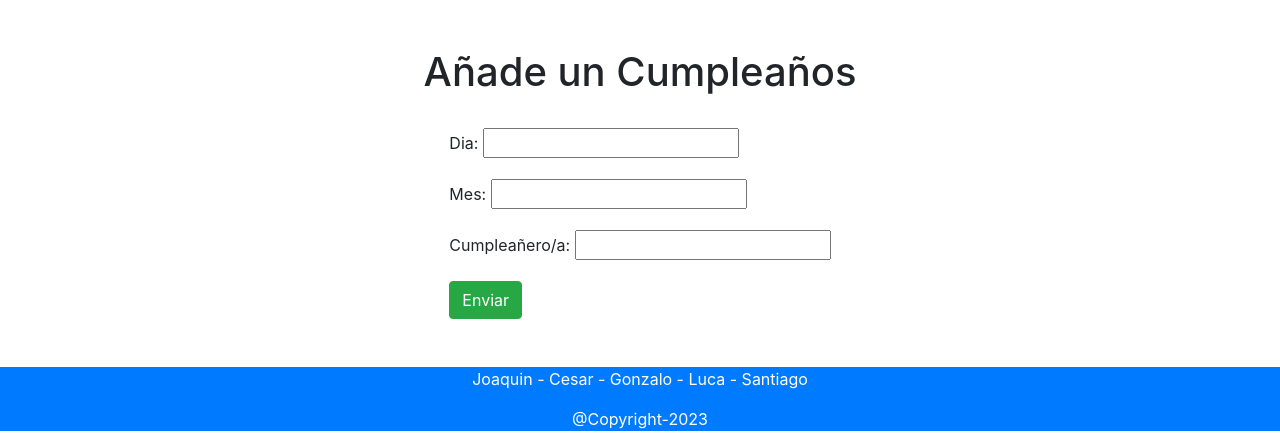
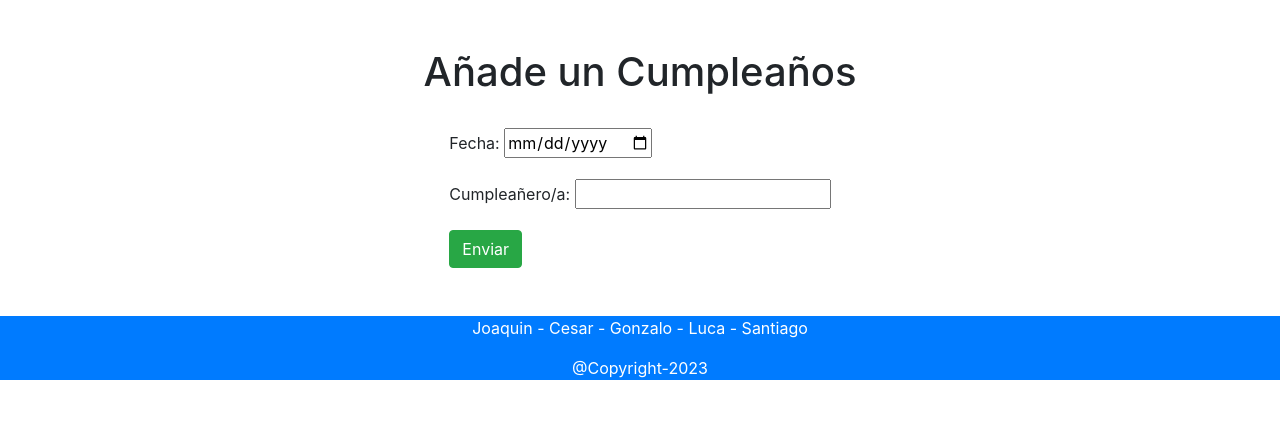
Before and after one commit to Joaco27/Olvidadizo, a Django app: page /cumple in a window 1280 px wide. Shown: the part 72-518 px from the top of the page. Run offline with Django 4.2, Linux system fonts and the light colour scheme; some libraries are stand-ins or nearby versions.

Commit message:
Cambio la fecha de cumpleaños

```diff
--- a/SISTEMA/APP/forms.py
+++ b/SISTEMA/APP/forms.py
@@ -6,20 +6,19 @@ from django.core.exceptions import ValidationError
 from django.forms import widgets
 
 class CumpleForm(forms.Form):
-    dia = forms.IntegerField(label= "Dia", required=True)
-    mes = forms.IntegerField(label= "Mes", required=True)
+    fecha = forms.DateField(label="Fecha", widget=forms.DateInput(attrs= {"type":"date"}))
     descripcion = forms.CharField(label= "Cumpleañero/a", required=True)
 
-    def clean_dia(self):
-        data = self.cleaned_data["dia"]
-        if data < 1 or data > 31:
-            raise ValidationError("Dia invalido")
-        return data
+    def clean_fecha(self):
+        data = self.cleaned_data["fecha"]
 
-    def clean_mes(self):
-        data = self.cleaned_data["mes"]
-        if data < 1 or data > 12:
-            raise ValidationError("Mes invalido")
+        fecha = date.today()
+
+        data_str = data.strftime('%d/%m/%Y')
+        data_nueva = datetime.datetime.strptime(data_str, '%d/%m/%Y').date()
+
+        if data_nueva > fecha:
+            raise ValidationError("Fecha invalida")
         return data
 
 class TareaForm(forms.Form):
--- a/SISTEMA/APP/models.py
+++ b/SISTEMA/APP/models.py
@@ -13,6 +13,5 @@ class Cumples(models.Model):
     descripcion = models.CharField(max_length=200)
 
 class Users(models.Model):
-    id = models.AutoField(primary_key=True)
     username = models.CharField(max_length=15)
     passwords = models.CharField(max_length=15)
--- a/SISTEMA/APP/templates/paginas/verCumples.html
+++ b/SISTEMA/APP/templates/paginas/verCumples.html
@@ -8,7 +8,7 @@
 {% block contenido %}
     <div class="container">
         {% for t in context %}
-            <p> - Cumpleaños de {{ t.descripcion }} el {{ t.dia }}/{{ t.mes }}</p>
+            <p> - Cumpleaños de {{ t.descripcion }} en {{ t.fecha }}</p>
         {% endfor %}
     </div>
 
```
Also changed, not shown: SISTEMA/APP/migrations/0001_initial.py, SISTEMA/APP/migrations/0002_alter_users_id.py (added), SISTEMA/db.sqlite3.
